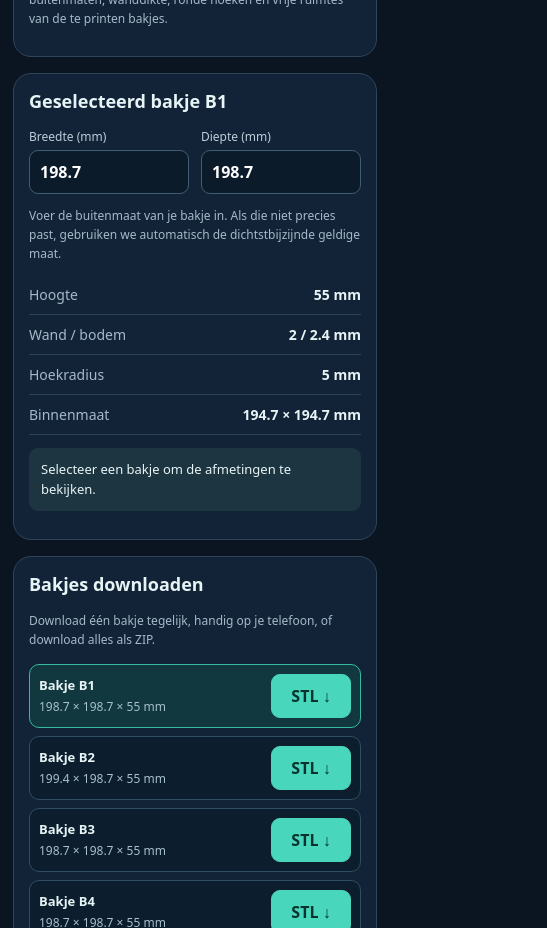
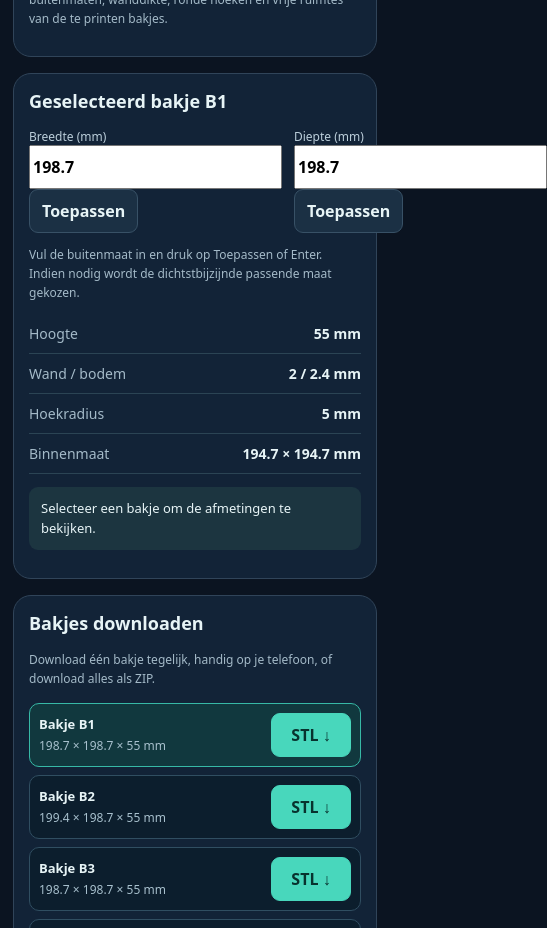
Before and after one commit to Perry3Dnl/2DLadeEitor, a Next.js app: page / in a window 390 px wide. Shown: the part 1180-2108 px from the top of the page, 547 px wide, since content can reach past the window. Built offline with nearby package versions, Linux system fonts and the light colour scheme.

Commit message:
fix: accept numeric dimension input and add explicit apply buttons for mobile

```diff
--- a/src/components/Designer.tsx
+++ b/src/components/Designer.tsx
@@ -22,6 +22,8 @@ export default function Designer(){
  const [dragging,setDragging]=useState(false);
  const [widthDraft,setWidthDraft]=useState("");
  const [depthDraft,setDepthDraft]=useState("");
+ const dirtySizeRef=useRef<{width:boolean;depth:boolean}>({width:false,depth:false});
+ const previousCellRef=useRef("");
  const dragRef=useRef<{name:CornerName;cellId:string;startX:number;startY:number;bins:Bin[];pointerId:number}|null>(null);
  const sideDragRef=useRef<{side:CellSideName;cellId:string;start:number;bins:Bin[];pointerId:number}|null>(null);
  const svgRef=useRef<SVGSVGElement>(null);
@@ -98,8 +100,13 @@ export default function Designer(){
  }
  const current=bins.find(b=>b.id===selected[0])||bins[0];
  const shape=current?physicalBin(current,settings):null;
- useEffect(()=>{setWidthDraft(shape?fmt(shape.width):"");},[current?.id,shape?.width]);
- useEffect(()=>{setDepthDraft(shape?fmt(shape.depth):"");},[current?.id,shape?.depth]);
+ useEffect(()=>{
+  const id=current?.id||"";
+  const changedCell=previousCellRef.current!==id;
+  if(changedCell){previousCellRef.current=id;dirtySizeRef.current={width:false,depth:false};}
+  if(changedCell||!dirtySizeRef.current.width)setWidthDraft(shape?fmt(shape.width):"");
+  if(changedCell||!dirtySizeRef.current.depth)setDepthDraft(shape?fmt(shape.depth):"");
+ },[current?.id,shape?.width,shape?.depth]);
  const corners=useMemo(()=>getCellCorners(bins,current?.id||""),[bins,current?.id]);
  const sides=useMemo(()=>getCellSides(bins,current?.id||""),[bins,current?.id]);
  const physicalPreviews=useMemo(()=>bins.map(b=>previewBin(b,settings)),[bins,settings]);
@@ -130,12 +137,13 @@ export default function Designer(){
   setMessage("Tik of klik op het tweede vak om samen te voegen.");
  }
  function commitBinSize(axis:SizingAxis,draft:string){
+  dirtySizeRef.current[axis]=false;
   const value=draft.trim().replace(",",".");
   const reset=()=>{const currentShape=physicalBin(current,settings);
    if(axis==="width")setWidthDraft(fmt(currentShape.width));
    else setDepthDraft(fmt(currentShape.depth));
   };
-  if(!/^\\d+(?:\\.\\d+)?$/.test(value)){
+  if(!/^\d+(?:\.\d+)?$/.test(value)){
    reset();setMessage("Vul een geldige maat in millimeters in, bijvoorbeeld 175,5.");return;
   }
   const requested=Number(value);
@@ -146,8 +154,8 @@ export default function Designer(){
    if(axis==="width")setWidthDraft(actual);else setDepthDraft(actual);
    const label=axis==="width"?"breedte":"diepte";
    setMessage(result.adjusted?
-    `De gewenste ${label} van ${fmt(requested)} mm past niet precies. De dichtstbijzijnde geldige maat is ${actual} mm.`:
-    `De ${label} is ingesteld op ${actual} mm.`);
+    `De gewenste ${label} van ${fmt(requested)} mm past niet precies. Toegepast: ${actual} mm.`:
+    `Toegepast: ${label} ${actual} mm.`);
   }catch(e){reset();setMessage(e instanceof Error?e.message:"De maat kon niet worden aangepast.");}
  }
  function downloadFile(buffer:ArrayBuffer,name:string,mime:string){
@@ -241,20 +249,24 @@ export default function Designer(){
   <aside className="side"><section className="panel"><h2>Afmetingen en printinstellingen</h2><div className="fields">{fields.map(f=><label className="field" key={f.key}>{f.label} (mm)<input type="number" value={settings[f.key]} step={f.step} min="0" onChange={e=>field(f.key,e.target.valueAsNumber)}/></label>)}</div><p className="hint">Wanneer je de ladematen wijzigt wordt de 3 × 2 indeling opnieuw berekend. Selecteer een vak en versleep de randen of hoekpunten. De tekening toont de echte buitenmaten, wanddikte, ronde hoeken en vrije ruimtes van de te printen bakjes.</p></section>
   <section className="panel"><h2>Geselecteerd bakje {current?(`B${bins.findIndex(b=>b.id===current.id)+1}`):""}</h2>
   {shape&&<><div className="fields size-fields">
-    <label className="field">Breedte (mm)
-      <input type="text" inputMode="decimal" aria-label="Breedte van geselecteerd bakje in millimeters"
-        value={widthDraft} onChange={e=>setWidthDraft(e.target.value)}
-        onBlur={()=>commitBinSize("width",widthDraft)}
-        onKeyDown={e=>{if(e.key==="Enter")e.currentTarget.blur();}}/>
-    </label>
-    <label className="field">Diepte (mm)
-      <input type="text" inputMode="decimal" aria-label="Diepte van geselecteerd bakje in millimeters"
-        value={depthDraft} onChange={e=>setDepthDraft(e.target.value)}
-        onBlur={()=>commitBinSize("depth",depthDraft)}
-        onKeyDown={e=>{if(e.key==="Enter")e.currentTarget.blur();}}/>
-    </label>
+    <div className="size-entry">
+      <label className="field" htmlFor="bin-width">Breedte (mm)</label>
+      <input id="bin-width" type="text" inputMode="decimal"
+        aria-label="Breedte van geselecteerd bakje in millimeters"
+        value={widthDraft} onChange={e=>{dirtySizeRef.current.width=true;setWidthDraft(e.target.value);}}
+        onKeyDown={e=>{if(e.key==="Enter"){e.preventDefault();commitBinSize("width",e.currentTarget.value);}}}/>
+      <button type="button" onClick={()=>commitBinSize("width",widthDraft)}>Toepassen</button>
+    </div>
+    <div className="size-entry">
+      <label className="field" htmlFor="bin-depth">Diepte (mm)</label>
+      <input id="bin-depth" type="text" inputMode="decimal"
+        aria-label="Diepte van geselecteerd bakje in millimeters"
+        value={depthDraft} onChange={e=>{dirtySizeRef.current.depth=true;setDepthDraft(e.target.value);}}
+        onKeyDown={e=>{if(e.key==="Enter"){e.preventDefault();commitBinSize("depth",e.currentTarget.value);}}}/>
+      <button type="button" onClick={()=>commitBinSize("depth",depthDraft)}>Toepassen</button>
+    </div>
   </div>
-  <p className="hint">Voer de buitenmaat van je bakje in. Als die niet precies past, gebruiken we automatisch de dichtstbijzijnde geldige maat.</p>
+  <p className="hint">Vul de buitenmaat in en druk op Toepassen of Enter. Indien nodig wordt de dichtstbijzijnde passende maat gekozen.</p>
   <div className="metrics"><span>Hoogte</span><strong>{fmt(shape.height)} mm</strong></div>
   <div className="metrics"><span>Wand / bodem</span><strong>{fmt(shape.wall)} / {fmt(shape.floor)} mm</strong></div>
   <div className="metrics"><span>Hoekradius</span><strong>{fmt(shape.radius)} mm</strong></div>
```
